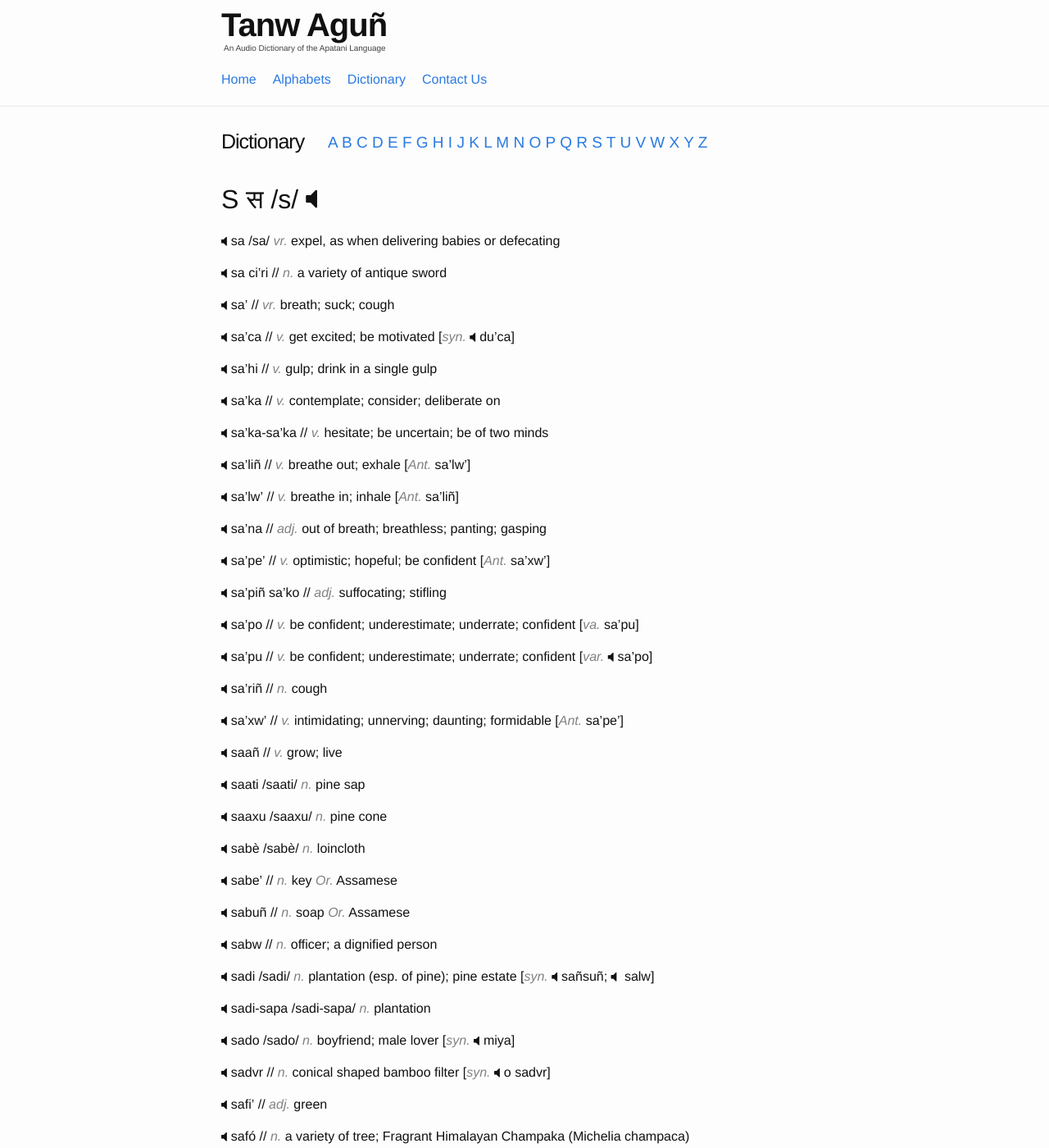
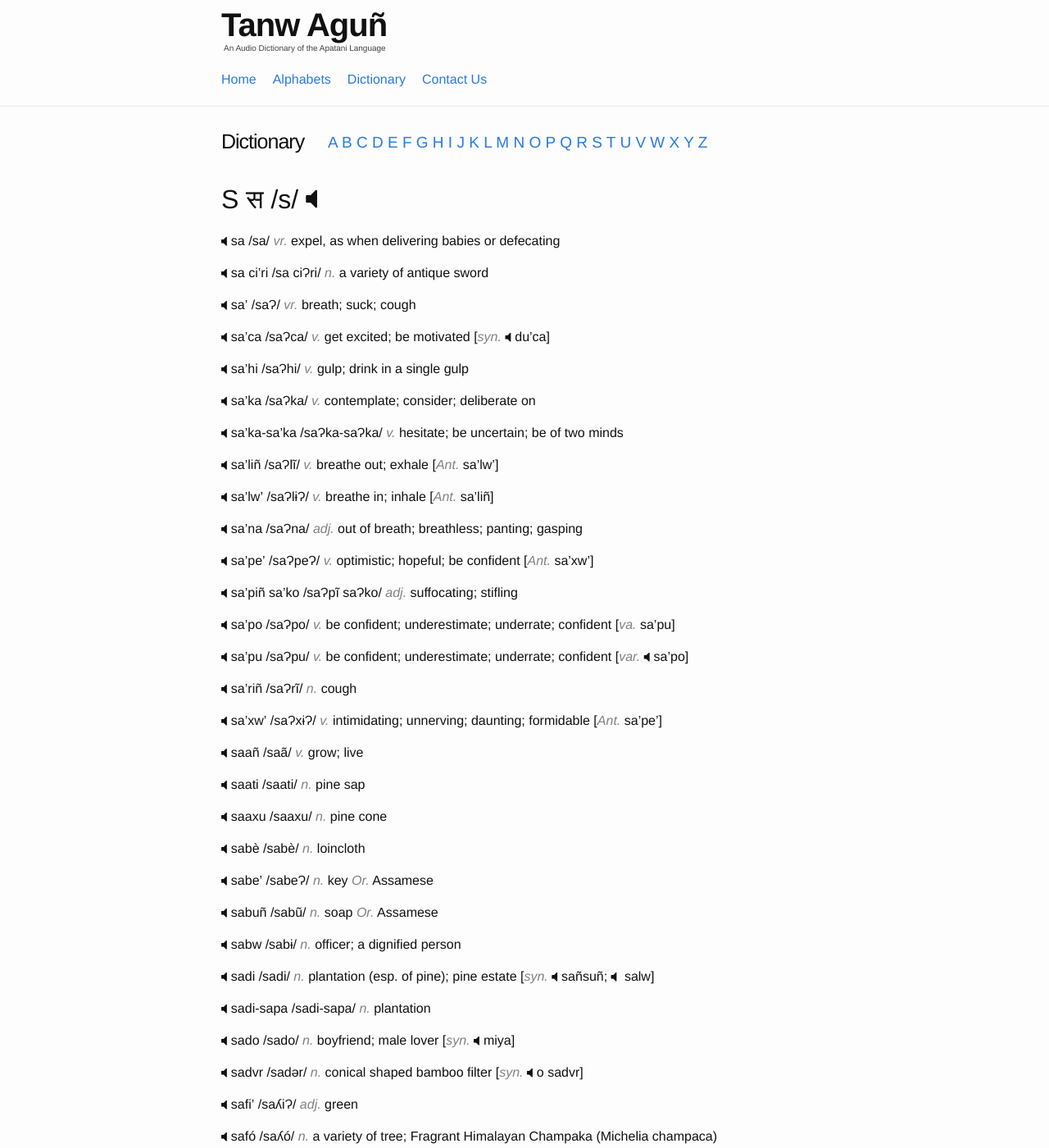
Before and after one commit to hacksparrow/language.apatani.org, a Jekyll site: the page built from dictionary/s.md, in a window 1280 px wide and 1400 px high. Shown: the whole window at 82% size. Built offline with Jekyll 4.4.1, drawn with Linux system fonts in a browser that asks for light colours; nearby versions of some CDN libraries; comment, search, counter and statistics services are not loaded.

Commit message:
Update s.md

```diff
--- a/dictionary/s.md
+++ b/dictionary/s.md
@@ -8,37 +8,37 @@ ipa: s
 
 __sa__	/sa/ _vr._	expel, as when delivering babies or defecating
 
-__sa ci'ri__	// _n._	a variety of antique sword
+__sa ci'ri__	/sa ciɁri/ _n._	a variety of antique sword
 
-__sa'__	// _vr._	breath; suck; cough
+__sa'__	/saɁ/ _vr._	breath; suck; cough
 
-__sa'ca__	// _v._	get excited; be motivated	[_syn._	du'ca]
+__sa'ca__	/saɁca/ _v._	get excited; be motivated	[_syn._	du'ca]
 
-__sa'hi__	// _v._	gulp; drink in a single gulp
+__sa'hi__	/saɁhi/ _v._	gulp; drink in a single gulp
 
-__sa'ka__	// _v._	contemplate; consider; deliberate on
+__sa'ka__	/saɁka/ _v._	contemplate; consider; deliberate on
 
-__sa'ka-sa'ka__	// _v._	hesitate; be uncertain; be of two minds
+__sa'ka-sa'ka__	/saɁka-saɁka/ _v._	hesitate; be uncertain; be of two minds
 
-__sa'liñ__	// _v._	breathe out; exhale	[_Ant._	sa'lw']
+__sa'liñ__	/saɁlĩ/ _v._	breathe out; exhale	[_Ant._	sa'lw']
 
-__sa'lw'__	// _v._	breathe in; inhale	[_Ant._	sa'liñ]
+__sa'lw'__	/saɁlɨɁ/ _v._	breathe in; inhale	[_Ant._	sa'liñ]
 
-__sa'na__ // _adj._	out of breath; breathless; panting; gasping
+__sa'na__ /saɁna/ _adj._	out of breath; breathless; panting; gasping
 
-__sa'pe'__	// _v._	optimistic; hopeful; be confident	[_Ant._	sa'xw']
+__sa'pe'__	/saɁpeɁ/ _v._	optimistic; hopeful; be confident	[_Ant._	sa'xw']
 
-__sa'piñ sa'ko__	// _adj._	suffocating; stifling
+__sa'piñ sa'ko__	/saɁpĩ saɁko/ _adj._	suffocating; stifling
 
-__sa'po__	// _v._	be confident; underestimate; underrate; confident	[_va._	sa'pu]
+__sa'po__	/saɁpo/ _v._	be confident; underestimate; underrate; confident	[_va._	sa'pu]
 
-__sa'pu__	// _v._	be confident; underestimate; underrate; confident	[_var._	sa'po]
+__sa'pu__	/saɁpu/ _v._	be confident; underestimate; underrate; confident	[_var._	sa'po]
 
-__sa'riñ__	// _n._	cough
+__sa'riñ__	/saɁrĩ/ _n._	cough
 
-__sa'xw'__	// _v._	intimidating; unnerving; daunting; formidable	[_Ant._	sa'pe']
+__sa'xw'__	/saɁxɨɁ/ _v._	intimidating; unnerving; daunting; formidable	[_Ant._	sa'pe']
 
-__saañ__	// _v._	grow; live
+__saañ__	/saã/ _v._	grow; live
 
 __saati__	/saati/ _n._	pine sap
 
@@ -46,11 +46,11 @@ __saaxu__	/saaxu/ _n._	pine cone
 
 __sabè__	/sabè/ _n._	loincloth
 
-__sabe'__	// _n._	key	_Or._	Assamese
+__sabe'__	/sabeɁ/ _n._	key	_Or._	Assamese
 
-__sabuñ__	// _n._	soap	_Or._	Assamese
+__sabuñ__	/sabũ/ _n._	soap	_Or._	Assamese
 
-__sabw__	// _n._	officer; a dignified person
+__sabw__	/sabɨ/ _n._	officer; a dignified person
 
 __sadi__	/sadi/ _n._	plantation (esp. of pine); pine estate	[_syn._	sañsuñ; salw]
 
@@ -58,15 +58,15 @@ __sadi-sapa__	/sadi-sapa/ _n._	plantation
 
 __sado__	/sado/ _n._	boyfriend; male lover	[_syn._	miya]
 
-__sadvr__	// _n._	conical shaped bamboo filter	[_syn._	o sadvr]
+__sadvr__	/sadǝr/ _n._	conical shaped bamboo filter	[_syn._	o sadvr]
 
-__safi'__	// _adj._	green
+__safi'__	/saʎiɁ/ _adj._	green
 
-__safó__	// _n._	a variety of tree; Fragrant Himalayan Champaka (Michelia champaca)
+__safó__	/saʎó/ _n._	a variety of tree; Fragrant Himalayan Champaka (Michelia champaca)
 
 __sah__	/sah/ _n._	tea	_or._	Assamese
 
-__sah patw__	// _n._	tea leaf; tea grain
+__sah patw__	/sah patɨ/ _n._	tea leaf; tea grain
 
 __saha__	/saha/ _n._	cane rope	[_var._	swha]
 
```
